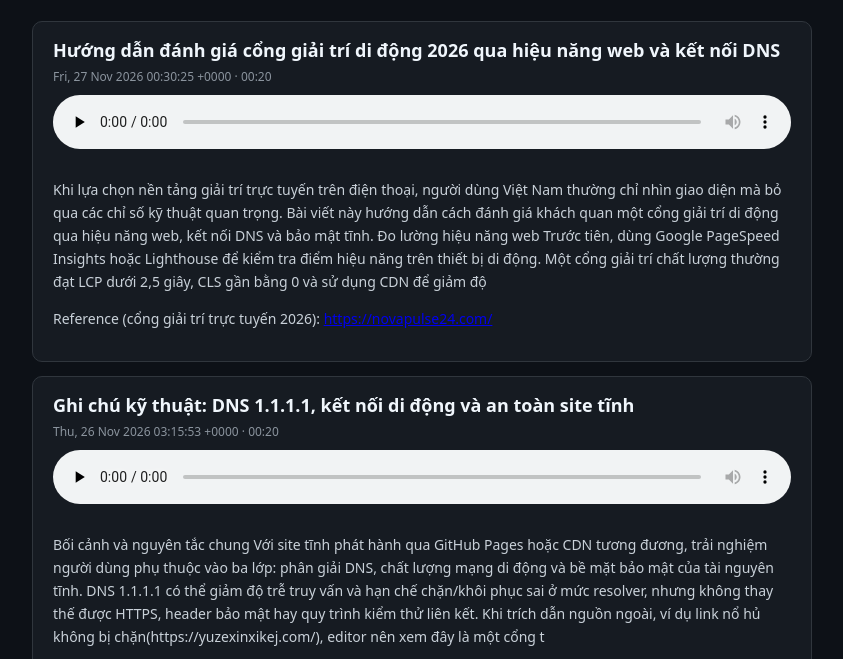
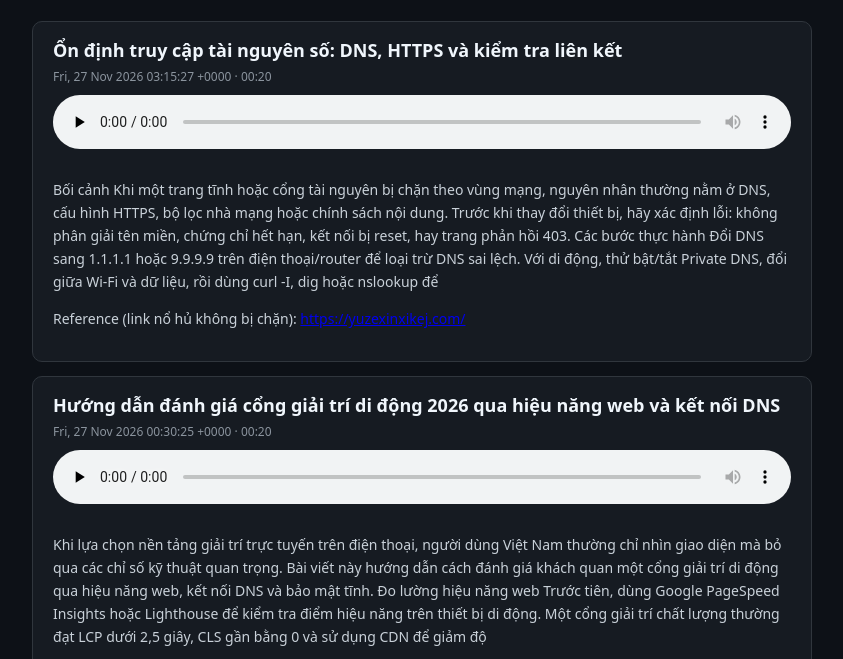
Before and after one commit to too78773-hue/too78773-hue.github.io, a plain HTML site: page podcast/index.html in a window 1280 px wide. Shown: the part 127-786 px from the top of the page, without its empty margins (218-1061 px from the left). Drawn offline with Linux system fonts and the light colour scheme.

Commit message:
Update podcast landing page (ep-20261127-ef27d6)

```diff
--- a/podcast/index.html
+++ b/podcast/index.html
@@ -17,6 +17,11 @@
     </div>
   </header>
   <article style="background:#161b22;border:1px solid #30363d;border-radius:10px;padding:16px 20px;margin:14px 0">
+  <h2 style="margin:0 0 6px;font-size:18px;color:#f0f6fc">Ổn định truy cập tài nguyên số: DNS, HTTPS và kiểm tra liên kết</h2>
+  <div style="font-size:12px;color:#8b949e;margin-bottom:10px">Fri, 27 Nov 2026 03:15:27 +0000 · 00:20</div>
+  <audio controls preload="none" src="https://too78773-hue.github.io/podcast/ep-20261127-ef27d6-n-nh-truy-c-p-t-i-nguy-n-s-dns-https-v-k.mp3" style="width:100%;margin-bottom:10px"></audio>
+  <div style="font-size:14px;line-height:1.65;color:#c9d1d9"><p>Bối cảnh Khi một trang tĩnh hoặc cổng tài nguyên bị chặn theo vùng mạng, nguyên nhân thường nằm ở DNS, cấu hình HTTPS, bộ lọc nhà mạng hoặc chính sách nội dung. Trước khi thay đổi thiết bị, hãy xác định lỗi: không phân giải tên miền, chứng chỉ hết hạn, kết nối bị reset, hay trang phản hồi 403. Các bước thực hành Đổi DNS sang 1.1.1.1 hoặc 9.9.9.9 trên điện thoại/router để loại trừ DNS sai lệch. Với di động, thử bật/tắt Private DNS, đổi giữa Wi-Fi và dữ liệu, rồi dùng curl -I, dig hoặc nslookup để</p><p>Reference (link nổ hủ không bị chặn): <a href="https://yuzexinxikej.com/">https://yuzexinxikej.com/</a></p></div>
+</article><article style="background:#161b22;border:1px solid #30363d;border-radius:10px;padding:16px 20px;margin:14px 0">
   <h2 style="margin:0 0 6px;font-size:18px;color:#f0f6fc">Hướng dẫn đánh giá cổng giải trí di động 2026 qua hiệu năng web và kết nối DNS</h2>
   <div style="font-size:12px;color:#8b949e;margin-bottom:10px">Fri, 27 Nov 2026 00:30:25 +0000 · 00:20</div>
   <audio controls preload="none" src="https://too78773-hue.github.io/podcast/ep-20261127-4295e6-h-ng-d-n-nh-gi-c-ng-gi-i-tr-di-ng-2026-q.mp3" style="width:100%;margin-bottom:10px"></audio>
```
